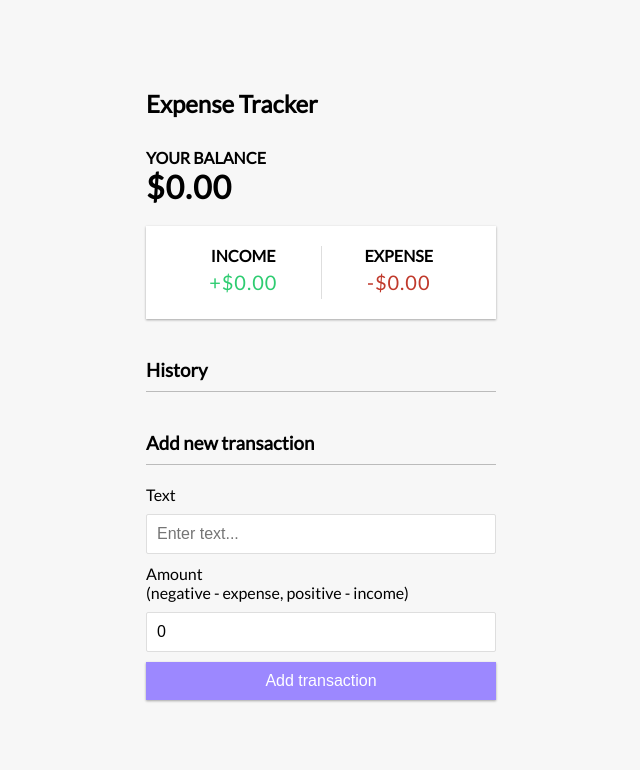
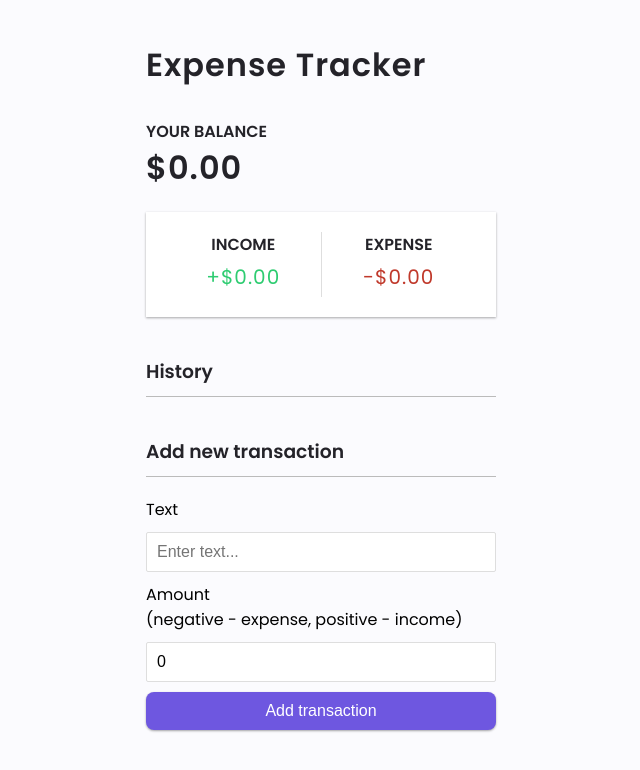
Before and after one commit to sujiayi317/expense-tracker-react, a React (Create React App) app: page / in a window 1280 px wide. Shown: the top 770 px of the page, without its empty margins (319-959 px from the left). Built offline with nearby package versions, Linux system fonts and the light colour scheme.

Commit message:
Add color and font

```diff
--- a/src/App.css
+++ b/src/App.css
@@ -1,28 +1,92 @@
-@import url('https://fonts.googleapis.com/css?family=Lato&display=swap');
+/*==================== GOOGLE FONTS ====================*/
+@import url('https://fonts.googleapis.com/css2?family=Poppins:wght@400;500;600&display=swap');
 
+/*==================== VARIABLES CSS ====================*/
 :root {
-  --box-shadow: 0 1px 3px rgba(0, 0, 0, 0.12), 0 1px 2px rgba(0, 0, 0, 0.24);
+    --header-height: 3rem;
+
+    /*========== Colors ==========*/
+    /* Change favorite color */
+    --hue-color: 250; /*Purple 250 - Green 142 - Blue 230 - Pink 340*/
+
+    /* HSL color mode */
+    --first-color: hsl(var(--hue-color), 69%, 61%);
+    --first-color-second: hsl(var(--hue-color), 69%, 61%);
+    --first-color-alt: hsl(var(--hue-color), 57%, 53%);
+    --first-color-lighter: hsl(var(--hue-color), 92%, 85%);
+    --title-color: hsl(var(--hue-color), 8%, 15%);
+    --text-color: hsl(var(--hue-color), 8%, 45%);
+    --text-color-light: hsl(var(--hue-color), 8%, 65%);
+    --input-color: hsl(var(--hue-color), 70%, 96%);
+    --body-color: hsl(var(--hue-color), 60%, 99%);
+    --container-color: #FFF;
+    --scroll-bar-color: hsl(var(--hue-color), 12%, 99%);
+    --scroll-thumb-color: hsl(var(--hue-color), 12%, 79%);
+
+    /*========== Font and typography ==========*/
+    --body-font: 'Poppins', sans-serif;
+
+    /* .5rem = 8px, 1rem = 16px, 1.5rem = 24px ... */
+    --big-font-size: 2rem;
+    --h1-font-size: 1.5rem;
+    --h2-font-size: 1.25rem;
+    --h3-font-size: 1.125rem;
+    --normal-font-size: .938rem;
+    --small-font-size: .813rem;
+    --smaller-font-size: .75rem;
+
+    /*========== Font weight ==========*/
+    --font-medium: 500;
+    --font-semi-bold: 600;
+
+    /*========== Margenes Bottom ==========*/
+    /* .25rem = 4px, .5rem = 8px, .75rem = 12px ... */
+    --mb-0-25: .25rem;
+    --mb-0-5: .5rem;
+    --mb-0-75: .75rem;
+    --mb-1: 1rem;
+    --mb-1-5: 1.5rem;
+    --mb-2: 2rem;
+    --mb-2-5: 2.5rem;
+    --mb-3: 3rem;
+
+    /*========== z index ==========*/
+    --z-tooltip: 10;
+    --z-fixed: 100;
+    --z-modal: 1000;
+
+    /*========== box shadow =========*/
+    --box-shadow: 0 1px 3px rgba(0, 0, 0, 0.12), 0 1px 2px rgba(0, 0, 0, 0.24);
 }
+
 
 * {
   box-sizing: border-box;
+  padding: 0;
+  margin: 0;
+}
+
+html{
+  scroll-behavior: smooth;
 }
 
 body {
-  background-color: #f7f7f7;
+  background-color: var(--body-color);
   display: flex;
   flex-direction: column;
   align-items: center;
   justify-content: center;
   min-height: 100vh;
   margin: 0;
-  font-family: 'Lato', sans-serif;
+  font-family: var(--body-font);
 }
 
 .container {
   margin: 30px auto;
   width: 350px;
 }
+
+
 
 h1 {
   letter-spacing: 1px;
@@ -38,6 +102,11 @@
 h4 {
   margin: 0;
   text-transform: uppercase;
+}
+
+h1,h2,h3,h4{
+  color: var(--title-color);
+  font-weight: var(--font-semi-bold);
 }
 
 .inc-exp-container {
@@ -89,15 +158,21 @@
 
 .btn {
   cursor: pointer;
-  background-color: #9c88ff;
+  background-color: var(--first-color);
   box-shadow: var(--box-shadow);
   color: #fff;
   border: 0;
   display: block;
   font-size: 16px;
+  font-weight: var(--font-medium);
   margin: 10px 0 30px;
   padding: 10px;
+  border-radius: .5rem;
   width: 100%;
+}
+
+.btn:hover{
+  background-color: var(--first-color-alt);
 }
 
 .btn:focus,
--- a/src/components/Header.js
+++ b/src/components/Header.js
@@ -2,8 +2,8 @@
 
 export const Header = () => {
     return (
-        <h2>
+        <h1>
             Expense Tracker
-        </h2>
+        </h1>
     )
 }
```
Also changed, not shown: 1 other file (tests, documents, lock files or other folders).
